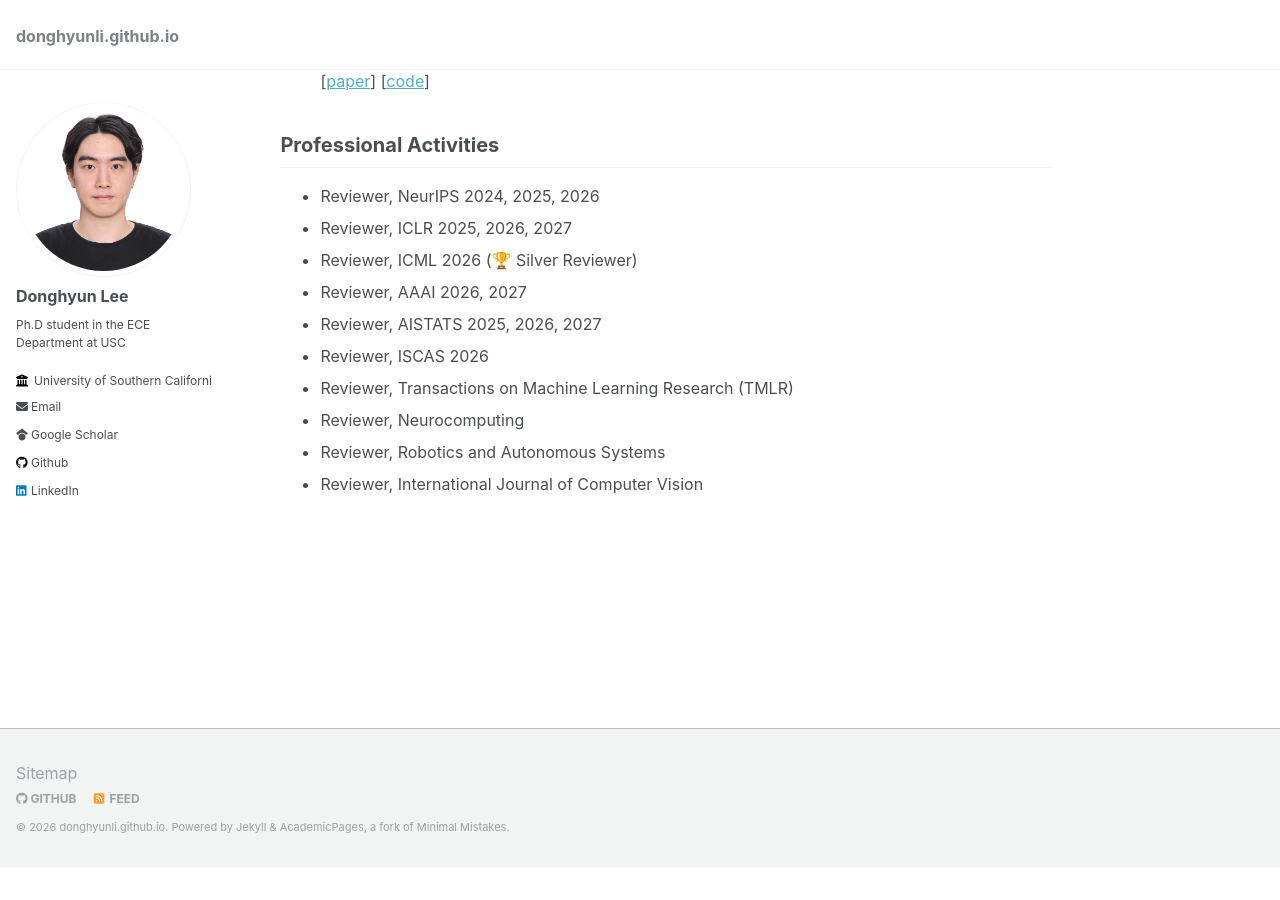
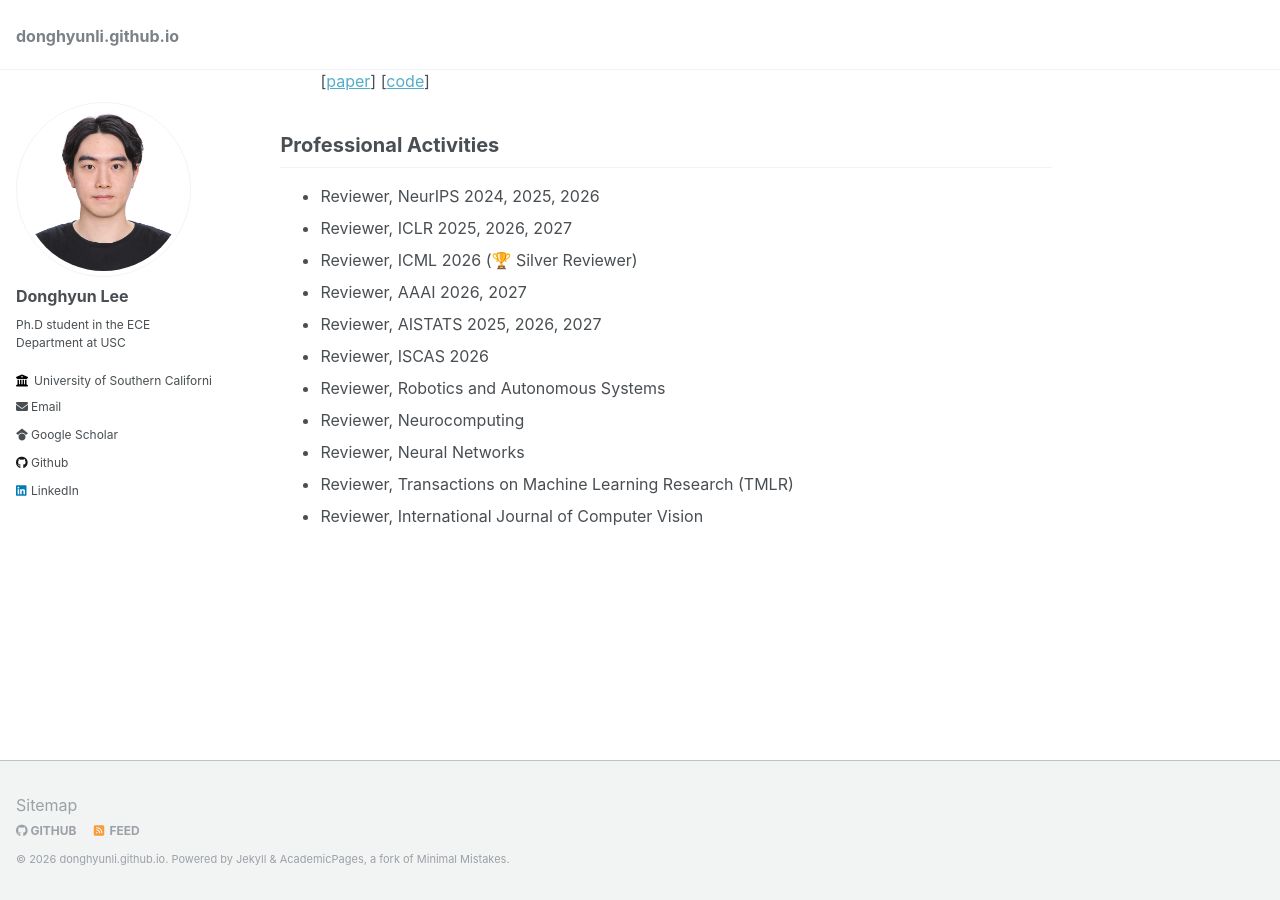
Before and after one commit to donghyunli/donghyunli.github.io, a Jekyll site: the page built from _pages/about.md, in a window 1280 px wide and 900 px high, scrolled down 4167 px. Built offline with Jekyll 4.4.1, drawn with Linux system fonts in a browser that asks for light colours; before the commit the page ends 5035 px from its top, so only the background shows below that.

Commit message:
activity update

```diff
--- a/_pages/about.md
+++ b/_pages/about.md
@@ -176,7 +176,8 @@ Wooshik Myung, ***Donghyun Lee***, Chenhang Song, Guanrui Wang, Cheng Ma\\
 - Reviewer, AAAI 2026, 2027
 - Reviewer, AISTATS 2025, 2026, 2027
 - Reviewer, ISCAS 2026
+- Reviewer, Robotics and Autonomous Systems
+- Reviewer, Neurocomputing
+- Reviewer, Neural Networks
 - Reviewer, Transactions on Machine Learning Research (TMLR)
-- Reviewer, Neurocomputing
-- Reviewer, Robotics and Autonomous Systems
 - Reviewer, International Journal of Computer Vision
```
